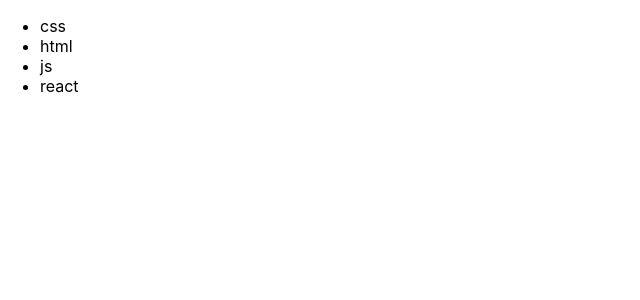
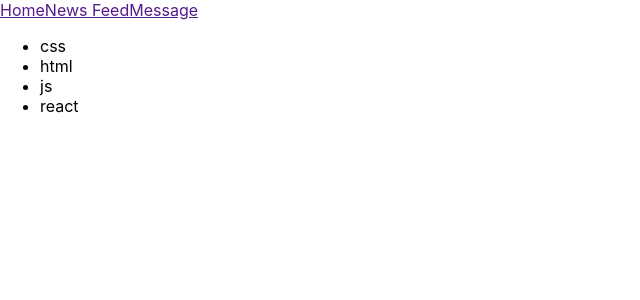
Before and after one commit to MonroeLionel/samurai-way-TS, a React (Create React App) app: page / in a window 1280 px wide. Shown: the top 300 px of the page, without its empty margins (0-640 px from the left). Built offline with nearby package versions, Linux system fonts and the light colour scheme.

Commit message:
07. Уроки React JS (что такое Компонента)

```diff
--- a/src/App.tsx
+++ b/src/App.tsx
@@ -3,7 +3,16 @@
 
 function App() {
     return (
-    <div className="App">
+        <div>
+            <Header/>
+            <Technologies/>
+        </div>
+    );
+}
+
+function Technologies() {
+    return (
+        <div>
             <ul>
                 <li>css</li>
                 <li>html</li>
@@ -11,7 +20,17 @@
                 <li>react</li>
             </ul>
         </div>
-  );
+    )
+}
+
+function Header() {
+    return (
+        <div>
+            <a href="">Home</a>
+            <a href="">News Feed</a>
+            <a href="">Message</a>
+        </div>
+    )
 }
 
 export default App;
```
Lines whose indentation alone changed are shown as unchanged.
